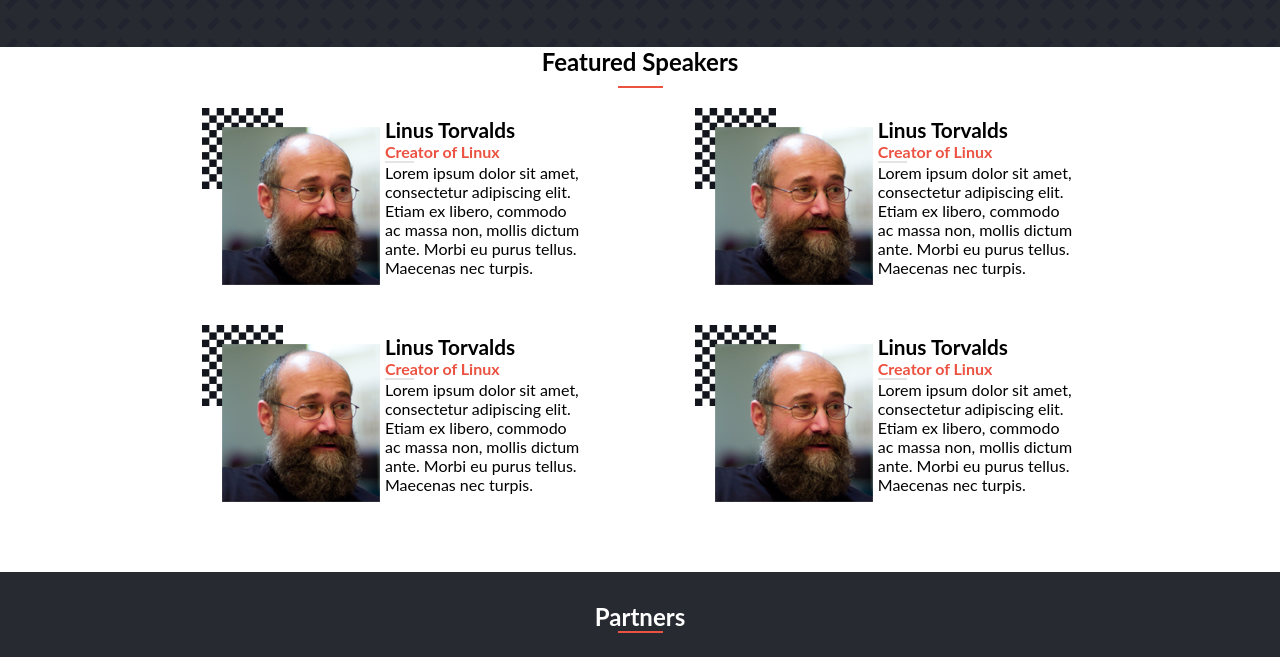
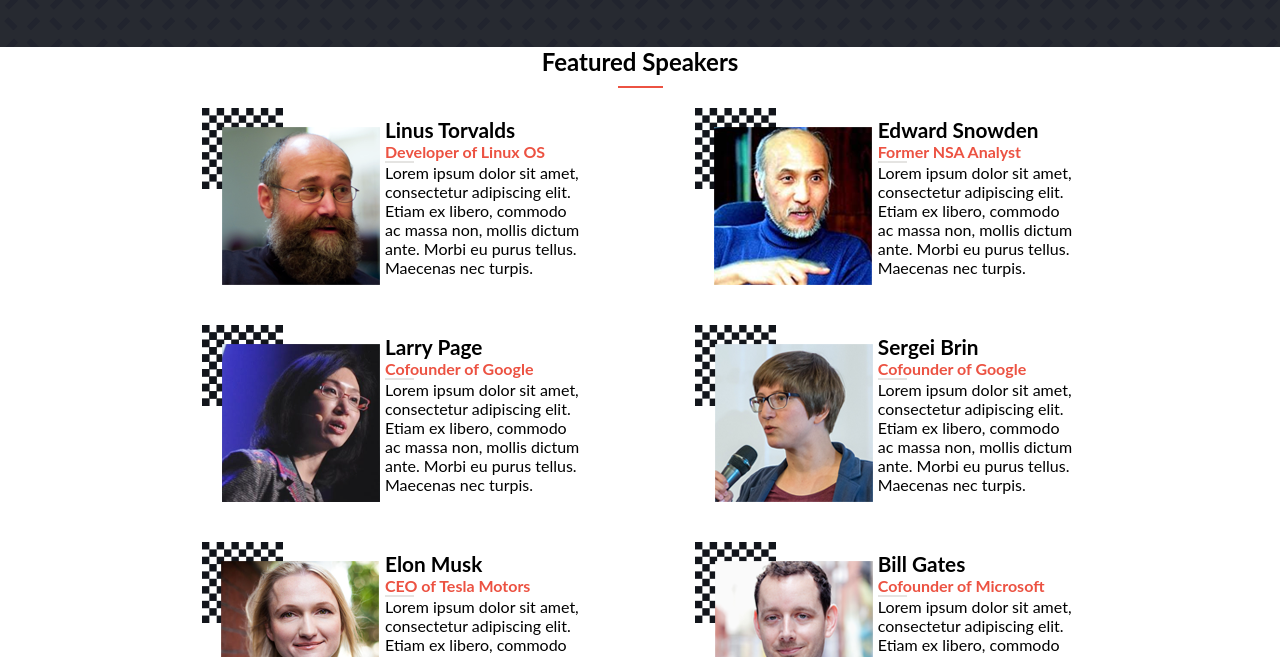
Before and after one commit to lorenzoworx/capstoneOne, a plain HTML site: page index.html in a window 1280 px wide. Shown: the part 1429-2086 px from the top of the page. Drawn offline with Linux system fonts and the light colour scheme; a web font is replaced by a local one.

Commit message:
Dynamically load speakers section

```diff
--- /dev/null
+++ b/SCRIPTS/navbar.js
@@ -0,0 +1,6 @@
+const navButton = document.querySelector(".popup");
+const menu = document.querySelector(".mobileMenu")
+
+navButton.addEventListener('click', () => {
+    menu.classList.toggle('hide');
+})
--- /dev/null
+++ b/SCRIPTS/script.js
@@ -0,0 +1,65 @@
+const fSpeakers = [
+    {
+      image: "img/linusTorvalds.png",
+      name: "Linus Torvalds",
+      occupation: "Developer of Linux OS",
+    },
+    {
+      image: "img/edwardSnowden.png",
+      name: "Edward Snowden",
+      occupation: "Former NSA Analyst",
+    },
+    {
+      image: "img/larryPage.png",
+      name: "Larry Page",
+      occupation: "Cofounder of Google",
+    },
+    {
+      image: "img/sergeiBrin.png",
+      name: "Sergei Brin",
+      occupation: "Cofounder of Google",
+    },
+    {
+      image: "img/elonMusk.png",
+      name: "Elon Musk",
+      occupation: "CEO of Tesla Motors",
+    },
+    {
+      image: "img/billGates.png",
+      name: "Bill Gates",
+      occupation: "Cofounder of Microsoft",
+    },
+  ];
+
+
+  const speakerContainer = document.querySelector(".deskSpeakersGrid");
+
+  fSpeakers.forEach((speaker) => {
+    let speakerTemplate = `<div class="gridItem speakerContainer">
+      <img src="${speaker.image}" alt="speaker place holder image">
+      <div>
+          <h1>${speaker.name}</h1>
+          <h2>${speaker.occupation}</h2>
+          <hr>
+          <p>Lorem ipsum dolor sit amet, consectetur adipiscing elit. Etiam ex libero, commodo ac massa non, mollis dictum ante. Morbi eu purus tellus. Maecenas nec turpis.</p>
+      </div>
+  </div>`;
+    speakerContainer.innerHTML += speakerTemplate;
+  });
+
+  const mobileSpeakers = fSpeakers.slice(0,2);
+  const mobileSpeakerContainer = document.querySelector(".mobileSpeakerContainer");
+  mobileSpeakers.forEach((speaker) => {
+      let mobileSpeakerTemplate = `<div class="mobile">
+      <div class="speakerContainer ">
+          <img src="${speaker.image}" alt="speaker place holder image">
+          <div>
+              <h1>${speaker.name}</h1>
+              <h2>${speaker.occupation}</h2>
+              <hr>
+              <p>Lorem ipsum dolor sit amet, consectetur adipiscing elit. Etiam ex libero, commodo ac massa non, mollis dictum ante. Morbi eu purus tellus. Maecenas nec turpis.</p>
+          </div>
+      </div>
+  </div>`;
+  mobileSpeakerContainer.innerHTML += mobileSpeakerTemplate;
+  })
--- a/index.html
+++ b/index.html
@@ -20,17 +20,14 @@
                     <li> <a>Join</a> </li>
                     <li> <a>Sponsor</a> </li>
                     <li> <a>News</a> </li>
-                     <!-- 5 times
-                    height 100%
-                    width 40% -->
                 </ul>
             </div>
         </section>
         <section class="deskSection">
             <div class="topNavContainer">
                 <ul class="topNavContainerUl">
-                    <li><a href="#"><img src="img/github.png" alt=""></a></li>
-                    <li><a href="#"><img src="img/twitter.png" alt=""></a></li>
+                    <li><a href="#"><img src="img/github.png" alt="github logo"></a></li>
+                    <li><a href="#"><img src="img/twitter.png" alt="twitter logo"></a></li>
                     <li><a href="">Logout</a></li>
                     <li><a href="">Mypage</a></li>
                     <li><a href="">English</a></li>
@@ -57,7 +54,7 @@
         </section>
         <section>
             <div class="introContainer">
-                <nav class="mobileNav">
+                <nav class="mobileNav popup">
                     <span class="rect rec1"> </span>
                     <span class="rect rec2"> </span>
                     <span class="rect rec3"> </span>
@@ -76,27 +73,27 @@
                 <hr class="mainProgramHr">
                 <div class="cards">
                     <div class="programContainer">
-                        <img src="img/lectureIcon.png" alt="">
+                        <img src="img/lectureIcon.png" alt="lecture icon">
                         <h1>Lecture</h1>
                         <p>Listen to the speakers from various countries about the messages of sharing and opening</p>
                     </div>
                     <div class="programContainer">
-                        <img src="img/exhibitionIcon.png" alt="">
+                        <img src="img/exhibitionIcon.png" alt="exhibition icon">
                         <h1>Exhibition</h1>
                         <p>Appreciate various creations applying CC license of artists, organized from Nigeria's young tech enthusiasts</p>
                     </div>
                     <div class="programContainer">
-                        <img src="img/forumsIcon.png" alt="">
+                        <img src="img/forumsIcon.png" alt="forums icon">
                         <h1>Forum</h1>
                         <p>Have time to share your thoughts and opinions with experts for each topic</p>
                     </div>
                     <div class="programContainer">
-                        <img src="img/workshopIcon.png" alt="">
+                        <img src="img/workshopIcon.png" alt="workshopIcon">
                         <h1>Workshop</h1>
                         <p>Try creating your own work using open source licences rather than just watching</p>
                     </div>
                     <div class="programContainer">
-                        <img src="img/afterpartyIcon.png" alt="">
+                        <img src="img/afterpartyIcon.png" alt="afterparty icon">
                         <h1>Afterparty</h1>
                         <p>Get oppurtunities to network with CC affiliates around the world, also after the summit</p>
                     </div>
@@ -110,73 +107,12 @@
             <div class="fSpeakersContainer ">
                 <h1 class="fSpeakersH1">Featured Speakers</h1>
                 <hr class="fSpeakersHr">
-                <div class="mobile">
-                    <div class="speakerContainer ">
-                        <img src="img/linusTorvalds.png" alt="">
-                        <div>
-                            <h1>Linus Torvalds</h1>
-                            <h2>Creator of Linux</h2>
-                            <hr>
-                            <p>Lorem ipsum dolor sit amet, consectetur adipiscing elit. Etiam ex libero, commodo ac massa non, mollis dictum ante. Morbi eu purus tellus. Maecenas nec turpis.</p>
-                        </div>
-                    </div>
+                <div class="mobileSpeakerContainer">
                 </div>
-
-                <div class="mobile">
-                    <div class="speakerContainer">
-                        <img src="img/edwardSnowden.png" alt="">
-                        <div>
-                            <h1>Edward Snowden</h1>
-                            <h2>Former NSA Analyst</h2>
-                            <hr>
-                            <p>Lorem ipsum dolor sit amet, consectetur adipiscing elit. Etiam ex libero, commodo ac massa non, mollis dictum ante. Morbi eu purus tellus. Maecenas nec turpis.</p>
-                        </div>
-                    </div>
-                </div>
-
                 <button class="expandBtn mobile">MORE <i class="fa fa-arrow-down expand" aria-hidden="true"></i></button>
 
                 <div class="deskSection deskSpeakersContainer">
                     <div class="deskSpeakersGrid">
-                        <div class="gridItem speakerContainer">
-                            <img src="img/linusTorvalds.png" alt="">
-                            <div>
-                                <h1>Linus Torvalds</h1>
-                                <h2>Creator of Linux</h2>
-                                <hr>
-                                <p>Lorem ipsum dolor sit amet, consectetur adipiscing elit. Etiam ex libero, commodo ac massa non, mollis dictum ante. Morbi eu purus tellus. Maecenas nec turpis.</p>
-                            </div>
-                        </div>
-
-                        <div class="gridItem speakerContainer">
-                            <img src="img/linusTorvalds.png" alt="">
-                            <div>
-                                <h1>Linus Torvalds</h1>
-                                <h2>Creator of Linux</h2>
-                                <hr>
-                                <p>Lorem ipsum dolor sit amet, consectetur adipiscing elit. Etiam ex libero, commodo ac massa non, mollis dictum ante. Morbi eu purus tellus. Maecenas nec turpis.</p>
-                            </div>
-                        </div>
-
-                        <div class="gridItem speakerContainer">
-                            <img src="img/linusTorvalds.png" alt="">
-                            <div>
-                                <h1>Linus Torvalds</h1>
-                                <h2>Creator of Linux</h2>
-                                <hr>
-                                <p>Lorem ipsum dolor sit amet, consectetur adipiscing elit. Etiam ex libero, commodo ac massa non, mollis dictum ante. Morbi eu purus tellus. Maecenas nec turpis.</p>
-                            </div>
-                        </div>
-
-                        <div class="gridItem speakerContainer">
-                            <img src="img/linusTorvalds.png" alt="">
-                            <div>
-                                <h1>Linus Torvalds</h1>
-                                <h2>Creator of Linux</h2>
-                                <hr>
-                                <p>Lorem ipsum dolor sit amet, consectetur adipiscing elit. Etiam ex libero, commodo ac massa non, mollis dictum ante. Morbi eu purus tellus. Maecenas nec turpis.</p>
-                            </div>
-                        </div>
 
                     </div>
                 </div>
@@ -189,9 +125,9 @@
                 <h1>Partners</h1>
                 <hr>
                 <div class="partnerContainer">
-                    <img class="width" src="img/logo-google.png" alt="">
-                    <img class="width" src="img/partner-airbnb.png" alt="">
-                    <img class="width" src="img/partner-mozilla.png" alt="">
+                    <img class="width" src="img/logo-google.png" alt="google logo">
+                    <img class="width" src="img/partner-airbnb.png" alt="airbnb logo">
+                    <img class="width" src="img/partner-mozilla.png" alt="mozilla logo">
                 </div>
             </div>
         </section>
@@ -207,4 +143,6 @@
         </footer>
     </main>
 </body>
+<script src="SCRIPTS/script.js"></script>
+<script src="SCRIPTS/navbar.js"></script>
 </html>
```
Also changed, not shown: about.html (+7 -6 lines), img/billGates.png (added), img/elonMusk.png (added), img/larryPage.png (added), img/sergeiBrin.png (added).
